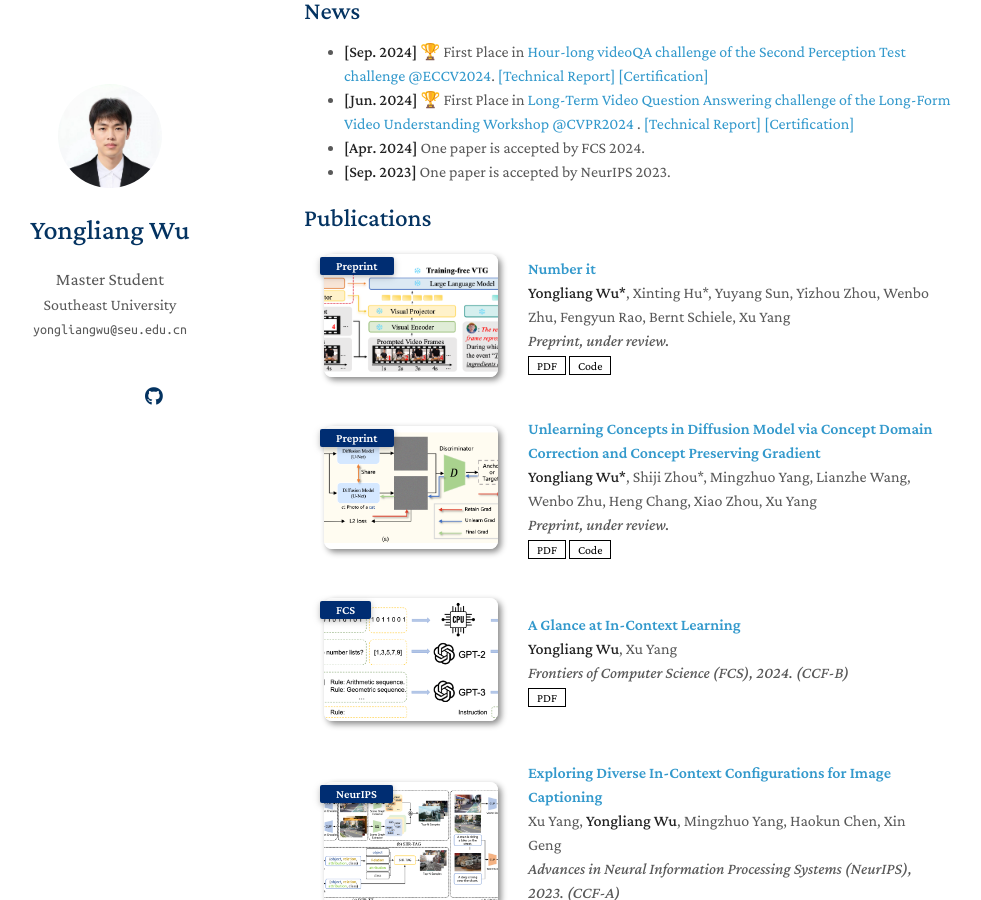
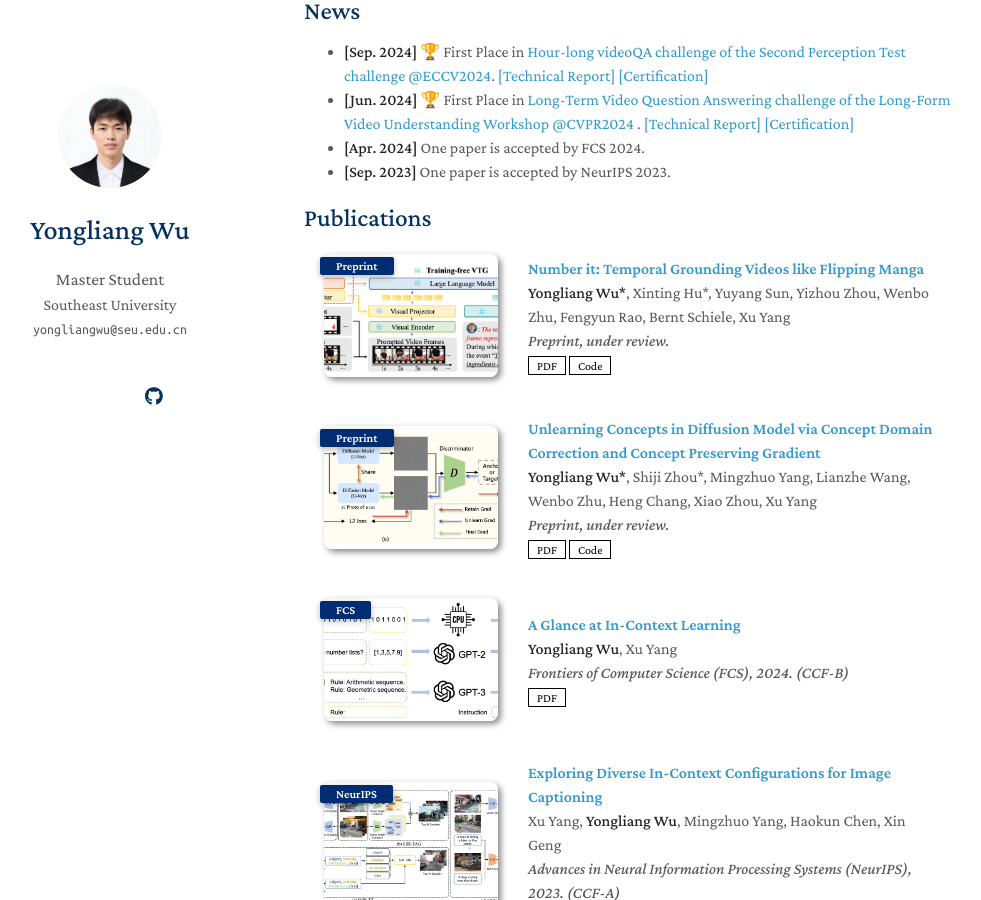
Before and after one commit to yongliang-wu/yongliang-wu.github.io, a Jekyll site: the page built from index.md, in a window 1280 px wide and 900 px high, scrolled down 406 px. Shown: the whole window, without its empty margins (166-1147 px from the left). Built offline with Jekyll 4.4.1, drawn with Linux system fonts in a browser that asks for light colours; nearby versions of some CDN libraries; a style sheet for code colours, icons or effects is not loaded; our own code applies the rules of GitHub Pages for plain Markdown files.

Commit message:
Update publications.yml

```diff
--- a/_data/publications.yml
+++ b/_data/publications.yml
@@ -1,6 +1,6 @@
 main:
 
-  - title: Number it
+  - title: "Number it: Temporal Grounding Videos like Flipping Manga"
     authors: "<strong>Yongliang Wu*</strong>, Xinting Hu*, Yuyang Sun, Yizhou Zhou, Wenbo Zhu, Fengyun Rao, Bernt Schiele, Xu Yang"
     conference_short: Preprint
     conference: Preprint, under review.
```
